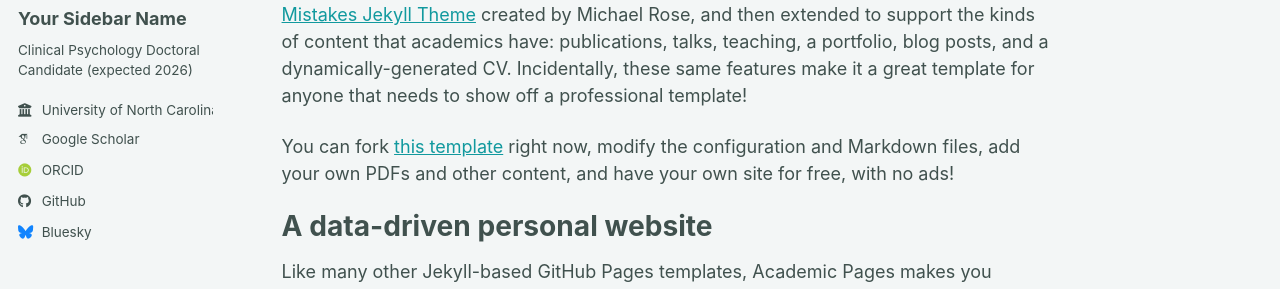
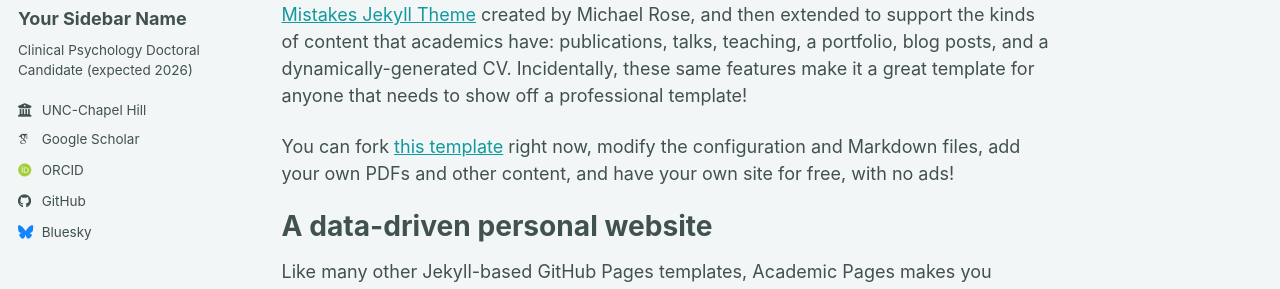
Before and after one commit to ruofanma/ruofanma.github.io, a Jekyll site: the page built from _pages/about.md, in a window 1280 px wide. Shown: the part 278-567 px from the top of the page. Built offline with Jekyll 4.4.1, drawn with Linux system fonts in a browser that asks for light colours; some web fonts are replaced; a script bundle is joined from its source files by our own code; library files that are not in the unit come from our copies.

Commit message:
Shorten employer name in configuration

```diff
--- a/_config.yml
+++ b/_config.yml
@@ -28,7 +28,7 @@
   pronouns         : # example: "she/her"
   bio              : "Clinical Psychology Doctoral Candidate (expected 2026)"
   location         : # "Earth"
-  employer         : "University of North Carolina at Chapel Hill"
+  employer         : "UNC-Chapel Hill"
   uri              : # URL
   email            : # "maruofanX [at] adY.uncZ.edu (delete X, Y, and Z)"
 
```
